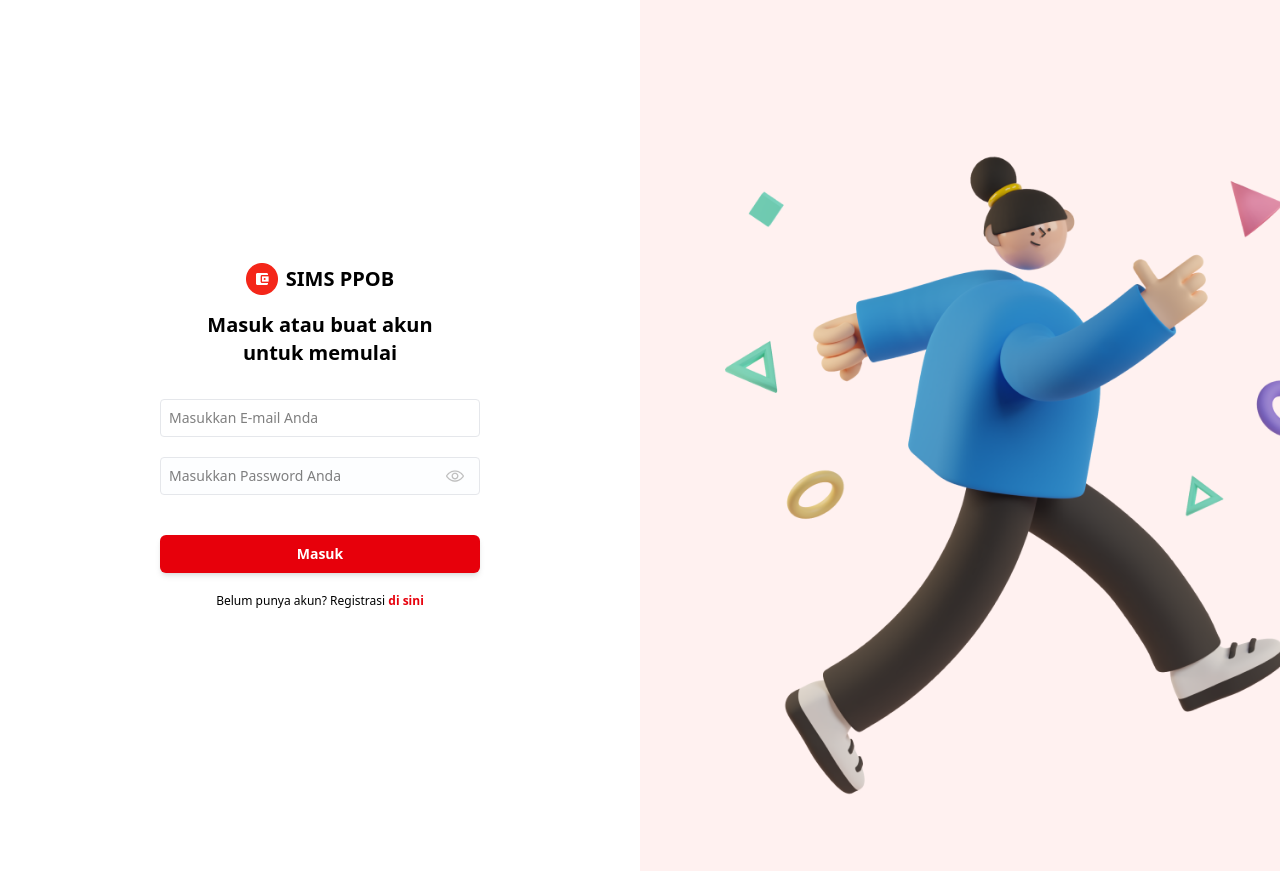
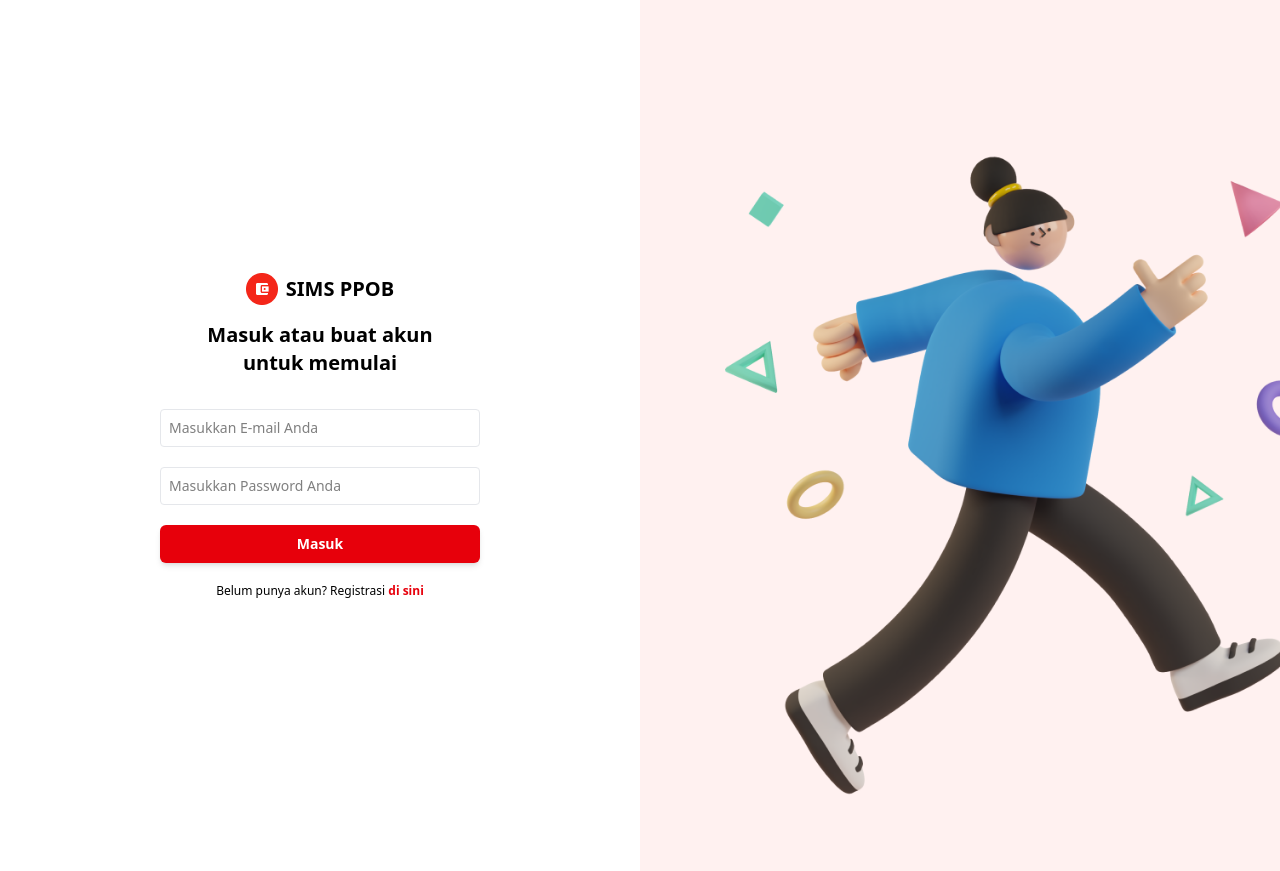
Before and after one commit to agungshndy/sims-ppob, a React (Vite) app: page / in a window 1280 px wide. Built offline with nearby package versions, Linux system fonts and the light colour scheme.

Commit message:
login and register page updates

```diff
--- a/data.json
+++ b/data.json
@@ -16,12 +16,6 @@
       "firstname": "andi",
       "lastname": "saputra",
       "password": "andi123"
-    },
-    {
-      "id": "be82"
-    },
-    {
-      "id": "06a5"
     }
   ]
 }
--- a/src/components/Login.jsx
+++ b/src/components/Login.jsx
@@ -1,22 +1,36 @@
+import { useNavigate } from 'react-router-dom'
+import { useState } from 'react';
+import axios from 'axios';
 import Logo from '../assets/Logo.png'
 import IlustrasiLogin from '../assets/Illustrasi Login.png'
-import { useNavigate } from 'react-router-dom'
-// import axios from 'axios';
-// import { useEffect, useState } from 'react';
 
 const Login = ()=> {
-   // const [user,setUser] = useState([]);
 
-   // const API_URL = 'http://localhost:8000/data';
-   // useEffect(()=>{
-   //    getAllData();
-   // },[]);
+  const [email,setEmail] = useState('')
+  const [password,setPassword] = useState('')
 
-   // async function getAllData(){
-   //    const response = await axios.get(API_URL);
-   //    setUser(response.data);
-   // }
+  const handleLogin = async ()=> {
+    try {
+      const response = await axios.get(API_URL);
+      const users = response.data;
 
+      const user = users.find((u) => u.email === email && u.password === password);
+
+      if (user) {
+        alert("Login Success!");
+        localStorage.setItem('user', JSON.stringify(user));
+        navigate('/home');
+      } else {
+        alert("Invalid email address or password!");
+      }
+    }
+    catch (error) {
+      console.error('Error logging in!', error);
+      alert("Login failed, try again!")
+    }
+  }
+
+  const API_URL = 'http://localhost:8000/users'
   const navigate = useNavigate()
 
  return (
@@ -32,20 +46,29 @@ const Login = ()=> {
             <h1>untuk memulai</h1>
           </div>
           <div className='flex flex-col'>
-            <input className='w-auto p-2 border rounded-sm border-gray-200 my-5 outline-blue-600 text-sm' type="email" name="email" id="email" placeholder="Masukkan E-mail Anda" required/>
-            <div className="relative flex items-center mb-10">
-                <input type="password" placeholder="Masukkan Password Anda"
-                    className="p-2 bg-[#fdfeff] focus:bg-transparent w-full text-sm border border-gray-200 outline-blue-600 rounded transition-all" />
-
-                <svg xmlns="http://www.w3.org/2000/svg" fill="#bbb" stroke="#bbb"
-                    className="w-[18px] h-[18px] absolute right-4 cursor-pointer" viewBox="0 0 128 128">
-                <path
-                      d="M64 104C22.127 104 1.367 67.496.504 65.943a4 4 0 0 1 0-3.887C1.367 60.504 22.127 24 64 24s62.633 36.504 63.496 38.057a4 4 0 0 1 0 3.887C126.633 67.496 105.873 104 64 104zM8.707 63.994C13.465 71.205 32.146 96 64 96c31.955 0 50.553-24.775 55.293-31.994C114.535 56.795 95.854 32 64 32 32.045 32 13.447 56.775 8.707 63.994zM64 88c-13.234 0-24-10.766-24-24s10.766-24 24-24 24 10.766 24 24-10.766 24-24 24zm0-40c-8.822 0-16 7.178-16 16s7.178 16 16 16 16-7.178 16-16-7.178-16-16-16z"
-                      data-original="#000000"></path>
-                </svg>
-              </div>
-              <button className="hover:cursor-pointer rounded-md bg-red-600 mb-2 py-2 px-4 border border-transparent font-semibold text-center text-sm text-white transition-all shadow-md hover:shadow-lg focus:bg-red-700 focus:shadow-none active:bg-red-700 hover:bg-red-700 active:shadow-none disabled:pointer-events-none disabled:opacity-50 disabled:shadow-none" type="button">
-                Masuk
+            <input
+              className='w-auto p-2 border rounded-sm border-gray-200 my-5 outline-blue-600 text-sm'
+              type="email"
+              name="email"
+              id="email"
+              placeholder="Masukkan E-mail Anda"
+              value={email}
+              onChange={(e) => setEmail(e.target.value)}
+              required/>
+            <input
+              className="p-2 border rounded-sm border-gray-200 mb-5 outline-blue-600 text-sm"
+              type="password"
+              placeholder="Masukkan Password Anda"
+              value={password}
+              onChange={(e) => setPassword(e.target.value)}
+              required
+              />
+              <button
+              className="hover:cursor-pointer rounded-md bg-red-600 mb-2 py-2 px-4 border border-transparent font-semibold text-center text-sm text-white transition-all shadow-md hover:shadow-lg focus:bg-red-700 focus:shadow-none active:bg-red-700 hover:bg-red-700 active:shadow-none disabled:pointer-events-none disabled:opacity-50 disabled:shadow-none"
+              type="button"
+              onClick={handleLogin}
+              >
+              Masuk
               </button>
             </div>
 
@@ -55,19 +78,6 @@ const Login = ()=> {
           <img src={IlustrasiLogin} alt="Ilustrasi Login" />
       </div>
     </div>
-    {/* <div>
-      <h2>Data User</h2>
-      <ul>
-         {
-            user.map((user)=>(
-              <div>
-                  {user.name}
-                  {user.email}
-              </div>
-            ))
-         }
-      </ul>
-    </div> */}
    </div>
  )
 }
```
Also changed, not shown: src/components/Register.jsx (+5 -3 lines).
